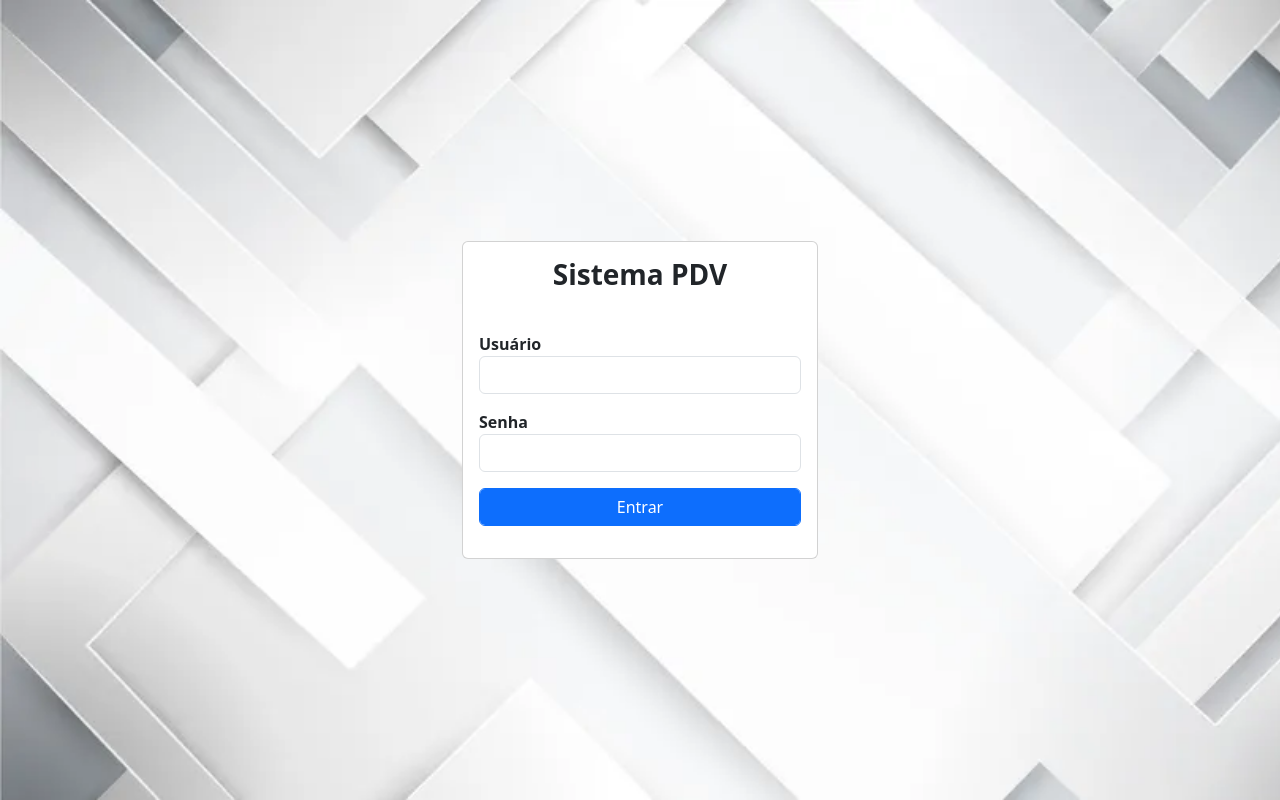
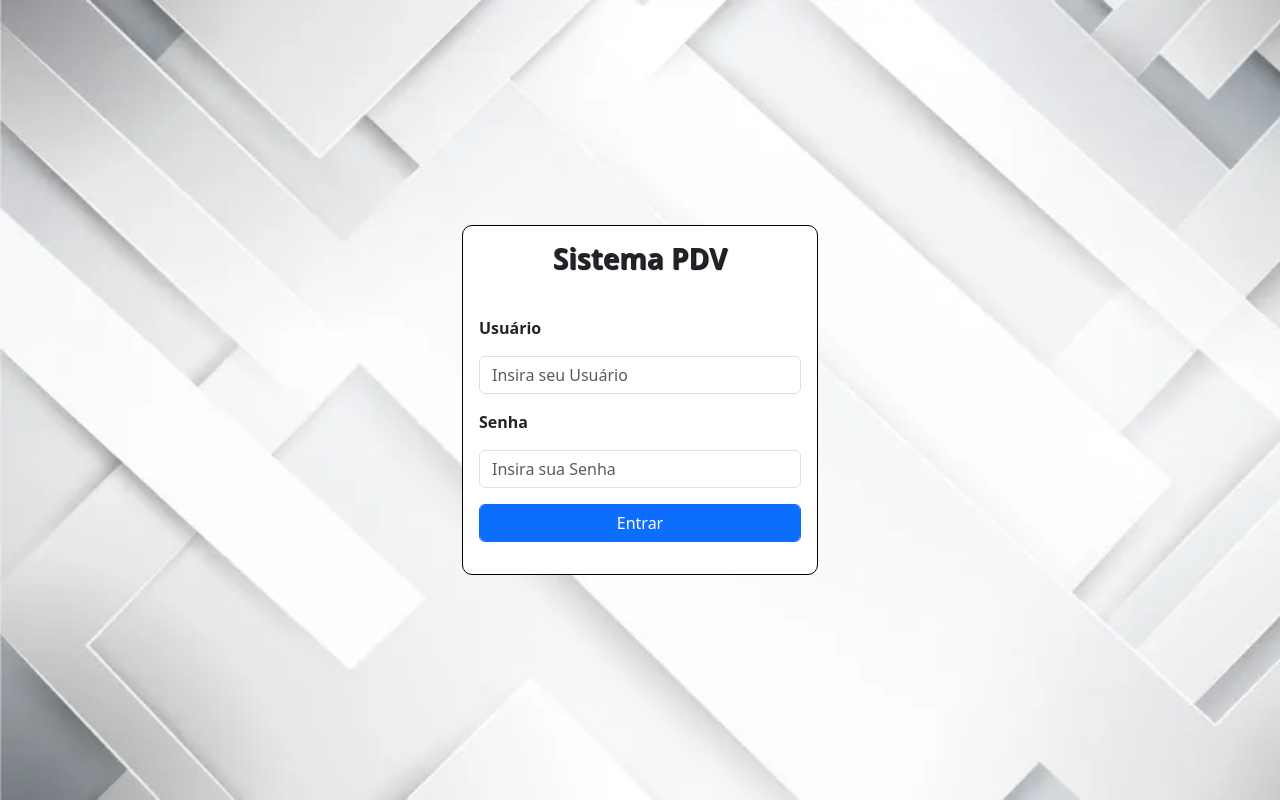
Before and after one commit to JohnIzzat/erp-pdv, a PHP site: page / in a window 1280 px wide. Run offline with PHP 8.4, Linux system fonts and the light colour scheme.

Commit message:
atualizacao_tela_login

```diff
--- a/index.php
+++ b/index.php
@@ -21,11 +21,17 @@
             display: flex;
         }
 
+        .card{
+            border: 1px solid black;
+            border-radius: 10px;
+        }
+
         .style_h3 {
             align-items: center;
             justify-content: center;
             display: flex;
             font-weight: bold;
+            text-shadow: 1px 1px 1px black;
         }
 
         .style_font {
@@ -46,18 +52,18 @@
                             <form action="login.php" method="POST">
                                 <div>
                                     <div class="mb-3">
-                                        <label class="style_font">Usuário</label>
+                                        <p class="style_font">Usuário</p>
                                         <input type="text"
                                         name="usuario"
-                                        class="form-control">
+                                        class="form-control" placeholder="Insira seu Usuário">
                                     </div>
                                 </div>
                                 <div>
                                     <div class="mb-3">
-                                    <label class="style_font">Senha</label>
+                                    <p class="style_font">Senha</p>
                                         <input type="password"
                                         name="senha"
-                                        class="form-control">
+                                        class="form-control" placeholder="Insira sua Senha">
                                     </div>
                                 </div>
                                 <div>
```
